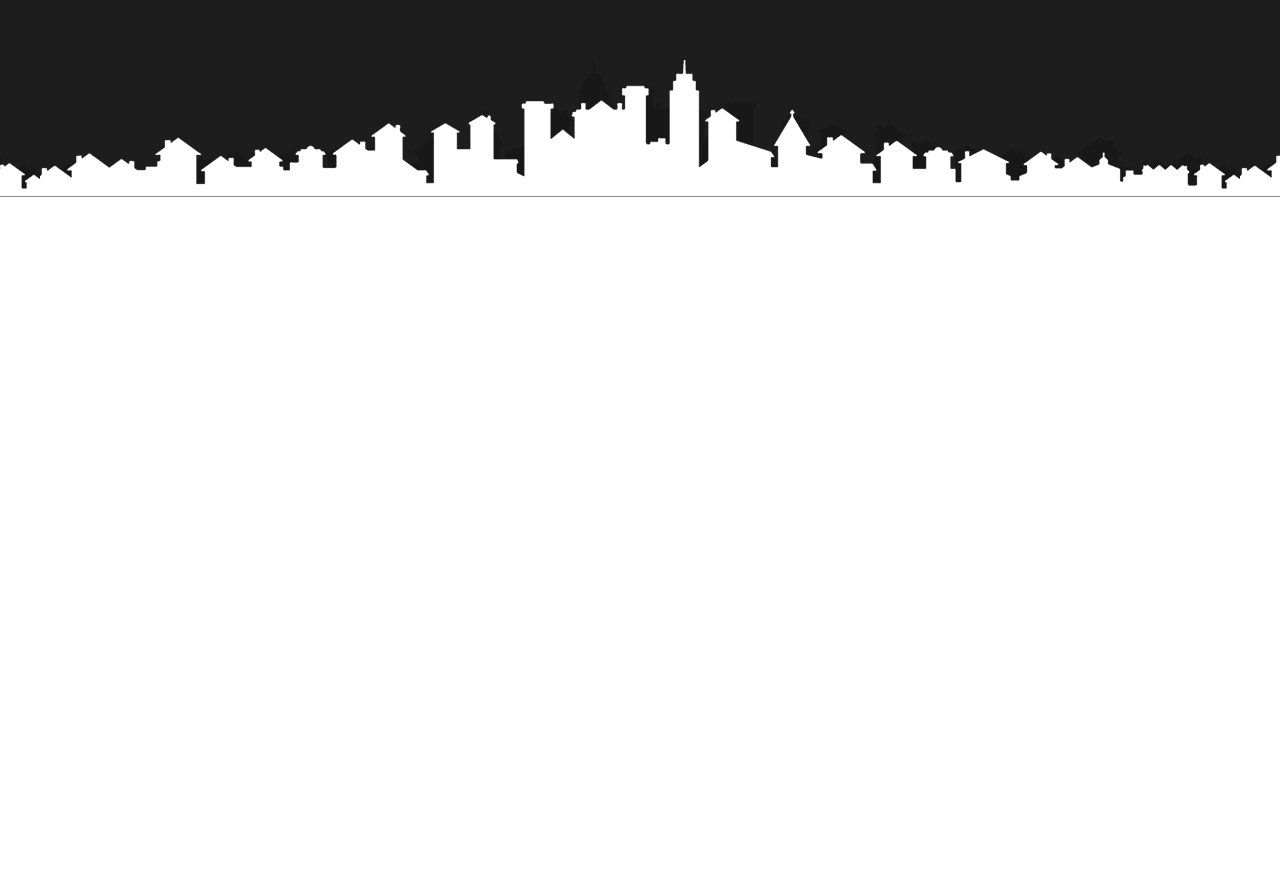
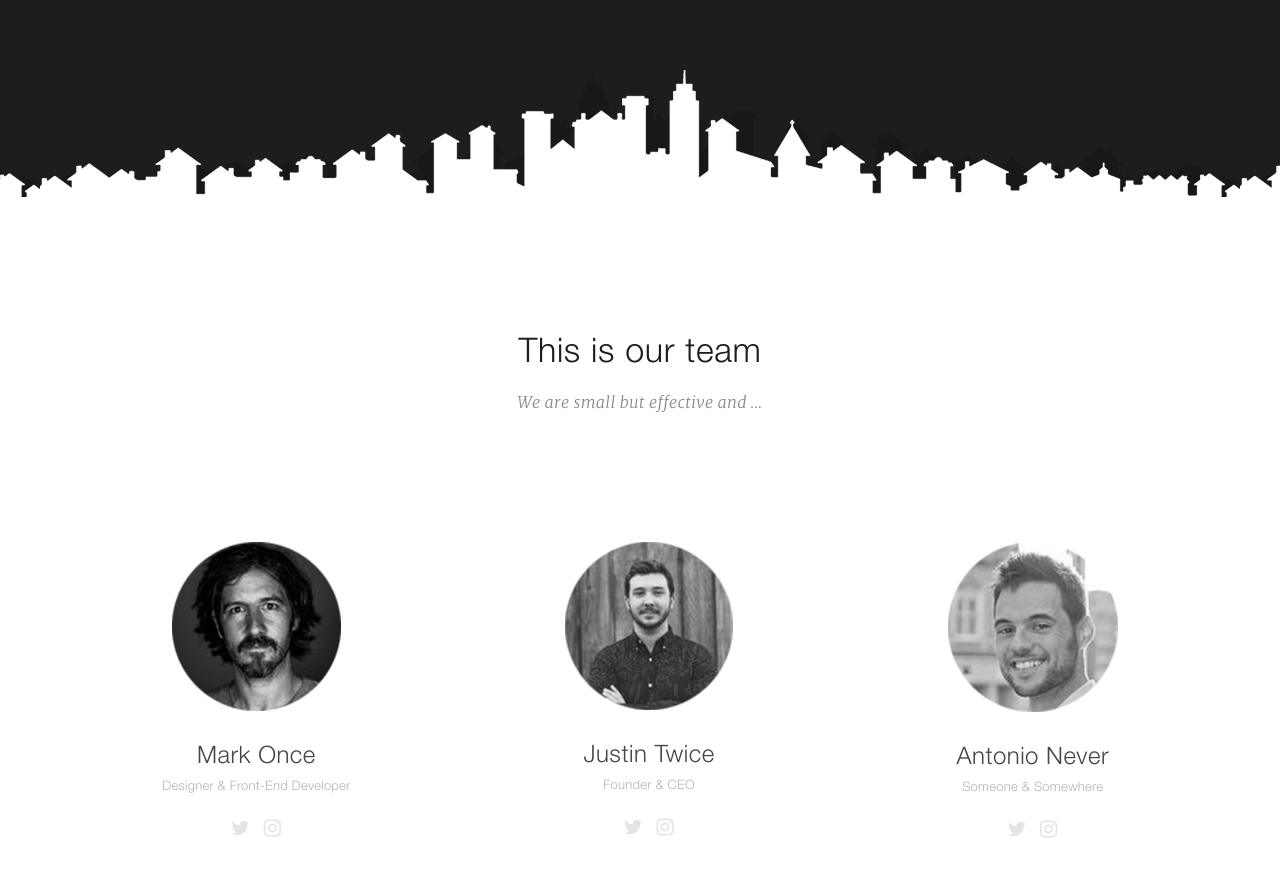
Before and after one commit to antheM-mvm/landingBW, a plain HTML site: page index.html in a window 1280 px wide. Shown: the part 1565-2442 px from the top of the page. Before the commit the page ends 1762 px from the top, so only its background shows below. Drawn offline with Linux system fonts and the light colour scheme.

Commit message:
Раздел Команда

```diff
--- /dev/null
+++ b/css/fontello.css
@@ -0,0 +1,64 @@
+@font-face {
+  font-family: 'fontello';
+  src: url('../fonts/fontello.eot?20035066');
+  src: url('../fonts/fontello.eot?20035066#iefix') format('embedded-opentype'),
+       url('../fonts/fontello.woff2?20035066') format('woff2'),
+       url('../fonts/fontello.woff?20035066') format('woff'),
+       url('../fonts/fontello.ttf?20035066') format('truetype'),
+       url('../fonts/fontello.svg?20035066#fontello') format('svg');
+  font-weight: normal;
+  font-style: normal;
+}
+/* Chrome hack: SVG is rendered more smooth in Windozze. 100% magic, uncomment if you need it. */
+/* Note, that will break hinting! In other OS-es font will be not as sharp as it could be */
+/*
+@media screen and (-webkit-min-device-pixel-ratio:0) {
+  @font-face {
+    font-family: 'fontello';
+    src: url('../font/fontello.svg?20035066#fontello') format('svg');
+  }
+}
+*/
+[class^="icon-"]:before, [class*=" icon-"]:before {
+  font-family: "fontello";
+  font-style: normal;
+  font-weight: normal;
+  speak: never;
+
+  display: inline-block;
+  text-decoration: inherit;
+  width: 1em;
+  margin-right: .2em;
+  text-align: center;
+  /* opacity: .8; */
+
+  /* For safety - reset parent styles, that can break glyph codes*/
+  font-variant: normal;
+  text-transform: none;
+
+  /* fix buttons height, for twitter bootstrap */
+  line-height: 1em;
+
+  /* Animation center compensation - margins should be symmetric */
+  /* remove if not needed */
+  margin-left: .2em;
+
+  /* you can be more comfortable with increased icons size */
+  /* font-size: 120%; */
+
+  /* Font smoothing. That was taken from TWBS */
+  -webkit-font-smoothing: antialiased;
+  -moz-osx-font-smoothing: grayscale;
+
+  /* Uncomment for 3D effect */
+  /* text-shadow: 1px 1px 1px rgba(127, 127, 127, 0.3); */
+}
+
+.icon-phone:before { content: '\e800'; } /* '' */
+.icon-location:before { content: '\e801'; } /* '' */
+.icon-heart:before { content: '\e802'; } /* '' */
+.icon-upload-cloud-outline:before { content: '\e803'; } /* '' */
+.icon-twitter:before { content: '\f099'; } /* '' */
+.icon-mail-alt:before { content: '\f0e0'; } /* '' */
+.icon-instagram:before { content: '\f16d'; } /* '' */
+.icon-chart-line:before { content: '\f201'; } /* '' */
--- a/css/style.css
+++ b/css/style.css
@@ -103,18 +103,19 @@ body {
     align-items: center;
     margin: 0 auto 206px;
 }
+/* О нас */
 .about {
     background-color: #1d1d1d;
     height: 1129px;
     padding-top: 128px;
     padding-bottom: 271px;
-    background: url(../img/buildings_white.png) center bottom repeat-x,
-                url(../img/buildings_dark.png) center bottom repeat-x,
+    background: url(../img/buildings_white.png) center 101% repeat-x,
+                url(../img/buildings_dark.png) center 101% repeat-x,
                 #1d1d1d;
 }
 .about__inner {
     display: grid;
-    justify-content: center;
+    place-content: center center;
     grid-template-rows: max-content max-content;
     grid-template-columns: max-content max-content;
     grid-gap: 178px;
@@ -145,3 +146,67 @@ body {
     line-height: 22px;
     color: #b7b7b7;
 }
+/* Команда */
+.team {
+    height: 745px;
+}
+.block__head {
+    text-align: center;
+}
+.block__title {
+    font-family: "HelveticaNeueLTProLt", sans-serif;
+    font-size: 34px;
+    font-weight: 400;
+    letter-spacing: 0.02em;
+    color: #1d1e1f;
+    margin: 0;
+    padding-top: 138px;
+    margin-bottom: 13px;
+}
+.block__text {
+    font-family: "Merriweather-LightItalic", serif;
+    font-size: 16px;
+    line-height: 26px;
+    font-weight: 300;
+    font-style: italic;
+    letter-spacing: 0.02em;
+    color: #898888;
+    margin: 0;
+}
+.team__inner {
+    display: flex;
+    justify-content: space-around;
+    padding-top: 127px;
+}
+.team__item {
+    text-align: center;
+}
+.team__item img {
+    margin-bottom: 29px;
+}
+.team__item-title {
+    font-family: 'HelveticaNeueLTProLt', sans-serif;
+    font-size: 24px;
+    font-weight: 400;
+    letter-spacing: 0.02em;
+    color: #464646;
+    margin: 0;
+    margin-bottom: 7px;
+}
+.team__item-text {
+    font-family: 'HelveticaNeueLTProLt', sans-serif;
+    font-size: 13px;
+    font-weight: 400;
+    letter-spacing: 0.02em;
+    color: #b3b3b3;
+    margin: 0;
+    margin-bottom: 21px;
+}
+.team__icon-box a {
+    font-size: 20px;
+    color: #e4e4e4;
+    transition: 0.2s;
+}
+.team__icon-box a:hover {
+    color: #949494;
+}
--- a/index.html
+++ b/index.html
@@ -4,6 +4,7 @@
     <meta charset="UTF-8">
     <meta http-equiv="X-UA-Compatible" content="IE=edge">
     <meta name="viewport" content="width=device-width, initial-scale=1.0">
+    <link rel="stylesheet" href="css/fontello.css">
     <link rel="stylesheet" href="css/style.css">
     <title>Верстка из Marsy</title>
 </head>
@@ -52,5 +53,42 @@
             </div>
         </div>
     </div>
+    <div class="team">
+        <div class="container">
+            <div class="block__head">
+                <h2 class="block__title">This is our team</h2>
+                <p class="block__text">We are small but effective and ...</p>
+            </div>
+            <div class="team__inner">
+                <div class="team__item">
+                    <img src="img/team1.png" alt="">
+                    <h3 class="team__item-title">Mark Once</h3>
+                    <p class="team__item-text">Designer & Front-End Developer</p>
+                    <div class="team__icon-box">
+                        <a href="#"><i class="icon-twitter"></i></a></i>
+                        <a href="#"><i class="icon-instagram"></i></a></i>
+                    </div>
+                </div>
+                <div class="team__item">
+                    <img src="img/team2.png" alt="">
+                    <h3 class="team__item-title">Justin Twice</h3>
+                    <p class="team__item-text">Founder & CEO</p>
+                    <div class="team__icon-box">
+                        <a href="#"><i class="icon-twitter"></i></a></i>
+                        <a href="#"><i class="icon-instagram"></i></a></i>
+                    </div>
+                </div>
+                <div class="team__item">
+                    <img src="img/team3.png" alt="">
+                    <h3 class="team__item-title">Antonio Never</h3>
+                    <p class="team__item-text">Someone & Somewhere</p>
+                    <div class="team__icon-box">
+                        <a href="#"><i class="icon-twitter"></i></a></i>
+                        <a href="#"><i class="icon-instagram"></i></a></i>
+                    </div>
+                </div>
+            </div>
+        </div>
+    </div>
 </body>
 </html>
```
Also changed, not shown: fonts/fontello.ttf (added), fonts/fontello.woff (added), fonts/fontello.woff2 (added), img/team1.png (added), img/team2.png (added), img/team3.png (added), 2 other files.
